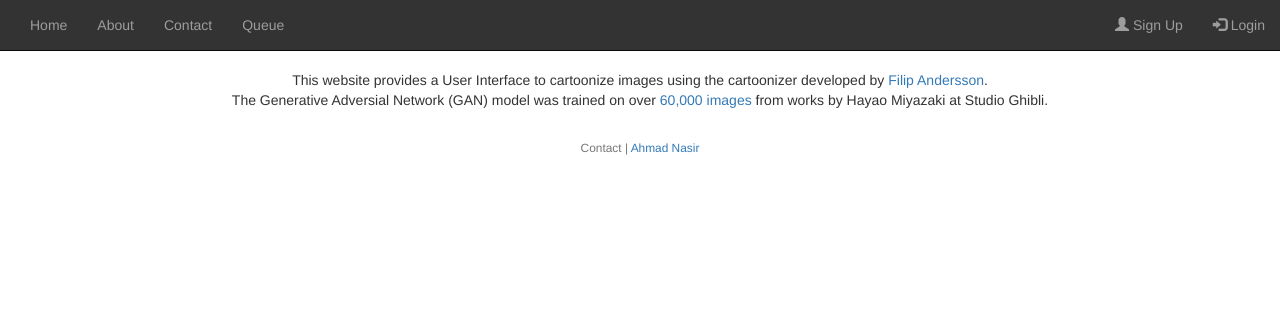
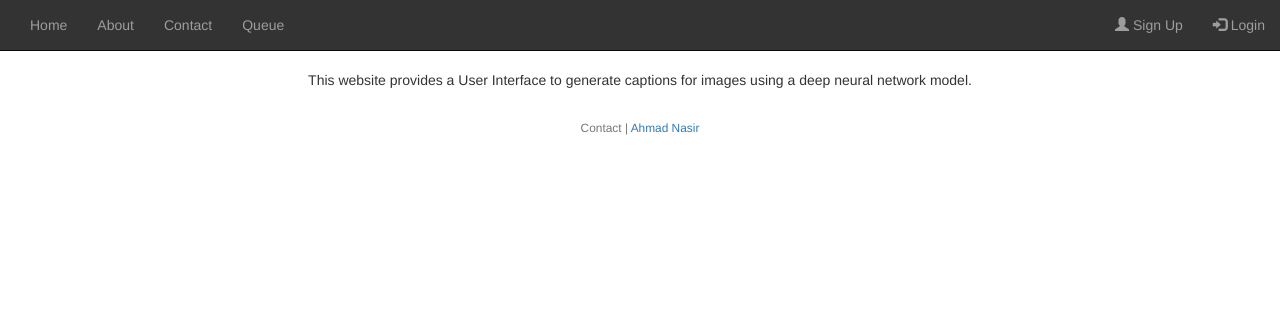
Before and after one commit to amdnsr/machinelearningapps, a Flask app: page /about in a window 1280 px wide. Shown: the top 311 px of the page. Run offline with Flask 2, Linux system fonts and the light colour scheme; some libraries are stand-ins or nearby versions.

Commit message:
Updated README and about page.

```diff
--- a/project/templates/about.html
+++ b/project/templates/about.html
@@ -7,9 +7,6 @@
 {% block main %}
     <div>
         <p>
-            This website provides a User Interface to cartoonize images using the cartoonizer developed by <a href="https://github.com/FilipAndersson245">Filip Andersson</a>.
-            <br>
-            The Generative Adversial Network (GAN) model was trained on over <a href="https://github.com/FilipAndersson245/cartoon-gan#description">60,000 images</a> from works by Hayao Miyazaki at Studio Ghibli.</a>
-        </p>
+            This website provides a User Interface to generate captions for images using a deep neural network model.</p>
     </div>
 {% endblock %}
```
Also changed, not shown: README.md.
